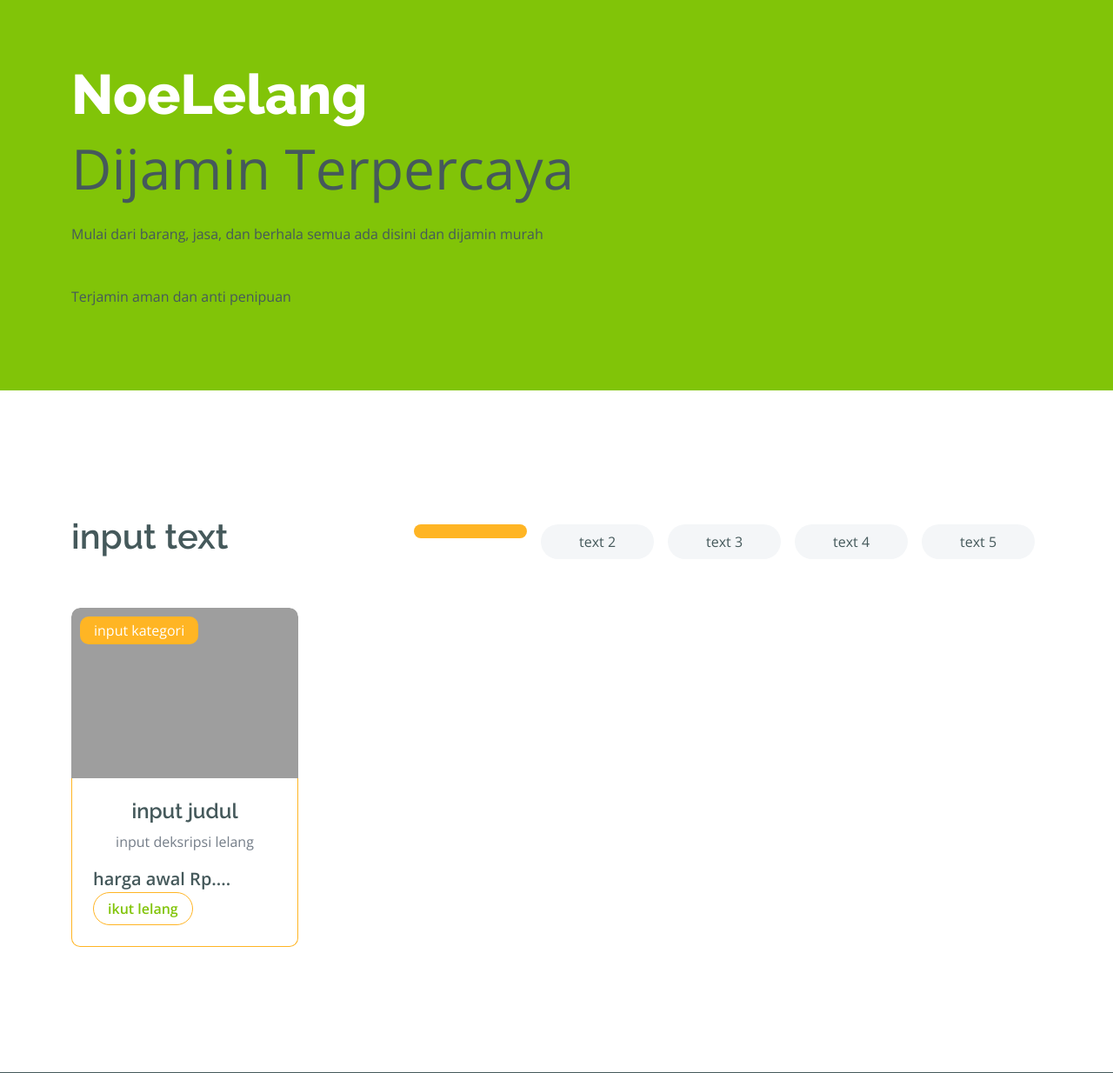
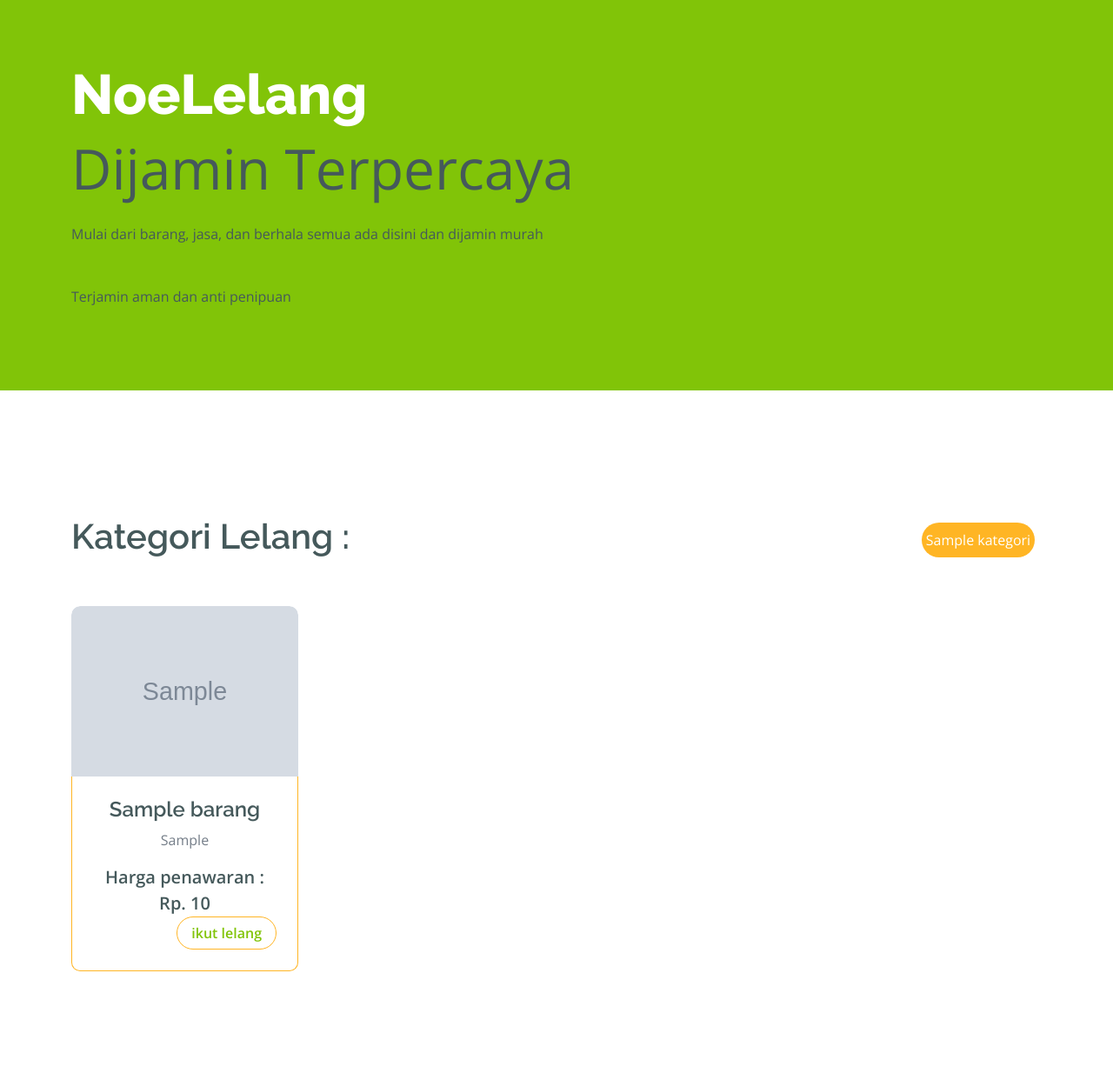
Before and after one commit to Ikkubaru/lelang, a CodeIgniter app: page /lelang/ in a window 1280 px wide. Shown: the part 639-1873 px from the top of the page at 87% size. Run offline with CodeIgniter, Linux system fonts and the light colour scheme; tables that the repository leaves empty or names only in its code hold one stand-in row (values such as "Sample post"); grey boxes marked "Sample" are stand-in pictures; some libraries are stand-ins or nearby versions; grey boxes are pictures that could not be loaded.

Commit message:
menampilkan barang lelang berdasarkan id barang

```diff
--- a/application/controllers/Home.php
+++ b/application/controllers/Home.php
@@ -8,7 +8,20 @@ class Home extends CI_Controller {
 	}
 	public function index()
 	{
-		// $this->db->from('lelang')->where('status','dibuka');
-		$this->load->view('homepage');
+		$this->db->select('lelang.*, barang.*');
+        $this->db->from('lelang');
+        $this->db->join('barang', 'lelang.id_barang = barang.id_barang');
+        $barang = $this->db->get()->result_array();
+
+		$this->db->from('kategori');
+		$kategori = $this->db->get()->result_array();
+		$data = array(
+			'id_barang'		=> 'id_barang',
+			'id_kategori'	=> 'id_kategori',
+			'nama_kategori'	=> 'nama_kategori',
+			'barang'		=> $barang,
+			'kategori'		=> $kategori,
+		);
+		$this->load->view('homepage',$data);
 	}
 }
--- a/application/views/Admin/pengajuan.php
+++ b/application/views/Admin/pengajuan.php
@@ -11,7 +11,6 @@
                                 <div class="col-sm-5 col-xs-12 waves-effect waves-light">
                         <form action="<?= base_url('admin/pengajuan/tambah/').$thing['id_barang'] ?>" method="post">
                                     <div class="grid-material bg-info"><h5> Rincian Lelang : </h5></div>
-
                                     <label for="" class="form-control-label">Diajukan oleh : </label> <br>
                                         <input type="hidden" name="id_user" value="<?= $thing['id_user'] ?>" class="form-control" readonly>
                                         <label for="" class="form-control-label"><?= $thing['nama'] ?></label> <br>
--- a/application/views/homepage.php
+++ b/application/views/homepage.php
@@ -37,35 +37,17 @@
                 <div class="tab-class text-center">
                     <div class="row g-4">
                         <div class="col-lg-4 text-start">
-                            <h1>input text</h1>
+                            <h1>Kategori Lelang : </h1>
                         </div>
                         <div class="col-lg-8 text-end">
                             <ul class="nav nav-pills d-inline-flex text-center mb-5">
+                                <?php foreach($kategori as $kate){ ?>
                                 <li class="nav-item">
-                                    <a class="d-flex m-2 py-2 bg-light rounded-pill active" data-bs-toggle="pill" href="#tab-1">
-                                        <span class="text-dark" style="width: 130px;"></span>
+                                    <a class="d-flex m-2 py-2 bg-light rounded-pill active"  href="<?= base_url('') ?>">
+                                        <span class="text-dark" style="width: 130px;"><?= $kate['nama_kategori'] ?></span>
                                     </a>
                                 </li>
-                                <li class="nav-item">
-                                    <a class="d-flex py-2 m-2 bg-light rounded-pill" data-bs-toggle="pill" href="#tab-2">
-                                        <span class="text-dark" style="width: 130px;">text 2</span>
-                                    </a>
-                                </li>
-                                <li class="nav-item">
-                                    <a class="d-flex m-2 py-2 bg-light rounded-pill" data-bs-toggle="pill" href="#tab-3">
-                                        <span class="text-dark" style="width: 130px;">text 3</span>
-                                    </a>
-                                </li>
-                                <li class="nav-item">
-                                    <a class="d-flex m-2 py-2 bg-light rounded-pill" data-bs-toggle="pill" href="#tab-4">
-                                        <span class="text-dark" style="width: 130px;">text 4</span>
-                                    </a>
-                                </li>
-                                <li class="nav-item">
-                                    <a class="d-flex m-2 py-2 bg-light rounded-pill" data-bs-toggle="pill" href="#tab-5">
-                                        <span class="text-dark" style="width: 130px;">text 5</span>
-                                    </a>
-                                </li>
+                                <?php } ?>
                             </ul>
                         </div>
                     </div>
@@ -74,46 +56,24 @@
                             <div class="row g-4">
                                 <div class="col-lg-12">
                                     <div class="row g-4">
+                                        <?php foreach($barang as $barank){ ?>
                                         <div class="col-md-6 col-lg-4 col-xl-3">
                                             <div class="rounded position-relative fruite-item">
                                                 <div class="fruite-img">
-                                                    <img src="<?= base_url('assets/assets2/') ?>img/fruite-item-5.jpg" class="img-fluid w-100 rounded-top" alt="">
+                                                    <img src="<?= base_url('assets/upload/barang/').$barank['foto'] ?>" class="img-fluid w-100 rounded-top">
                                                 </div>
-                                                <div class="text-white bg-secondary px-3 py-1 rounded position-absolute" style="top: 10px; left: 10px;">input kategori</div>
+                                                <!-- <div class="text-white bg-secondary px-3 py-1 rounded position-absolute" style="top: 10px; left: 10px;"><?= $barank['id_kategori'] ?></div> -->
                                                 <div class="p-4 border border-secondary border-top-0 rounded-bottom">
-                                                    <h4>input judul</h4>
-                                                    <p>input deksripsi lelang</p>
+                                                    <h4><?= $barank['nama_barang'] ?></h4>
+                                                    <p><?= $barank['deskripsi_barang'] ?></p>
                                                     <div class="d-flex justify-content-between flex-lg-wrap">
-                                                        <p class="text-dark fs-5 fw-bold mb-0">harga awal Rp....</p> <br>
-                                                        <center><a href="#" class="btn border border-secondary rounded-pill px-3 text-primary">ikut lelang</a></center>
+                                                        <p class="text-dark fs-5 fw-bold mb-0">Harga penawaran : Rp. <?= number_format($barank['harga_awal']) ?></p> <br>
+                                                        <center><a href="<?= base_url('ikut_lelang/lelang/').$barank['id_barang'] ?>" class="btn border border-secondary rounded-pill px-3 text-primary">ikut lelang</a></center>
                                                     </div>
                                                 </div>
                                             </div>
                                         </div>
-                                    </div>
-                                </div>
-                            </div>
-                        </div>
-                        <div id="tab-2" class="tab-pane fade show p-0">
-                            <div class="row g-4">
-                                <div class="col-lg-12">
-                                    <div class="row g-4">
-                                        <div class="col-md-6 col-lg-4 col-xl-3">
-                                            <div class="rounded position-relative fruite-item">
-                                                <div class="fruite-img">
-                                                    <img src="<?= base_url('assets/assets2/') ?>img/fruite-item-2.jpg" class="img-fluid w-100 rounded-top" alt="">
-                                                </div>
-                                                <div class="text-white bg-secondary px-3 py-1 rounded position-absolute" style="top: 10px; left: 10px;">input kategori 2</div>
-                                                <div class="p-4 border border-secondary border-top-0 rounded-bottom">
-                                                    <h4>input judul 2</h4>
-                                                    <p>deskripsi lelang 2</p>
-                                                    <div class="d-flex justify-content-between flex-lg-wrap">
-                                                        <p class="text-dark fs-5 fw-bold mb-0">harga awal 2</p>
-                                                        <a href="#" class="btn border border-secondary rounded-pill px-3 text-primary">ikut lelang 2</a>
-                                                    </div>
-                                                </div>
-                                            </div>
-                                        </div>
+                                        <?php }?>
                                     </div>
                                 </div>
                             </div>
```
Also changed, not shown: application/controllers/Ikut_lelang.php (added, +28 -0 lines), application/views/ikut_lelang.php (added, +35 -0 lines), assets/upload/barang/20240603032241.png (added).
